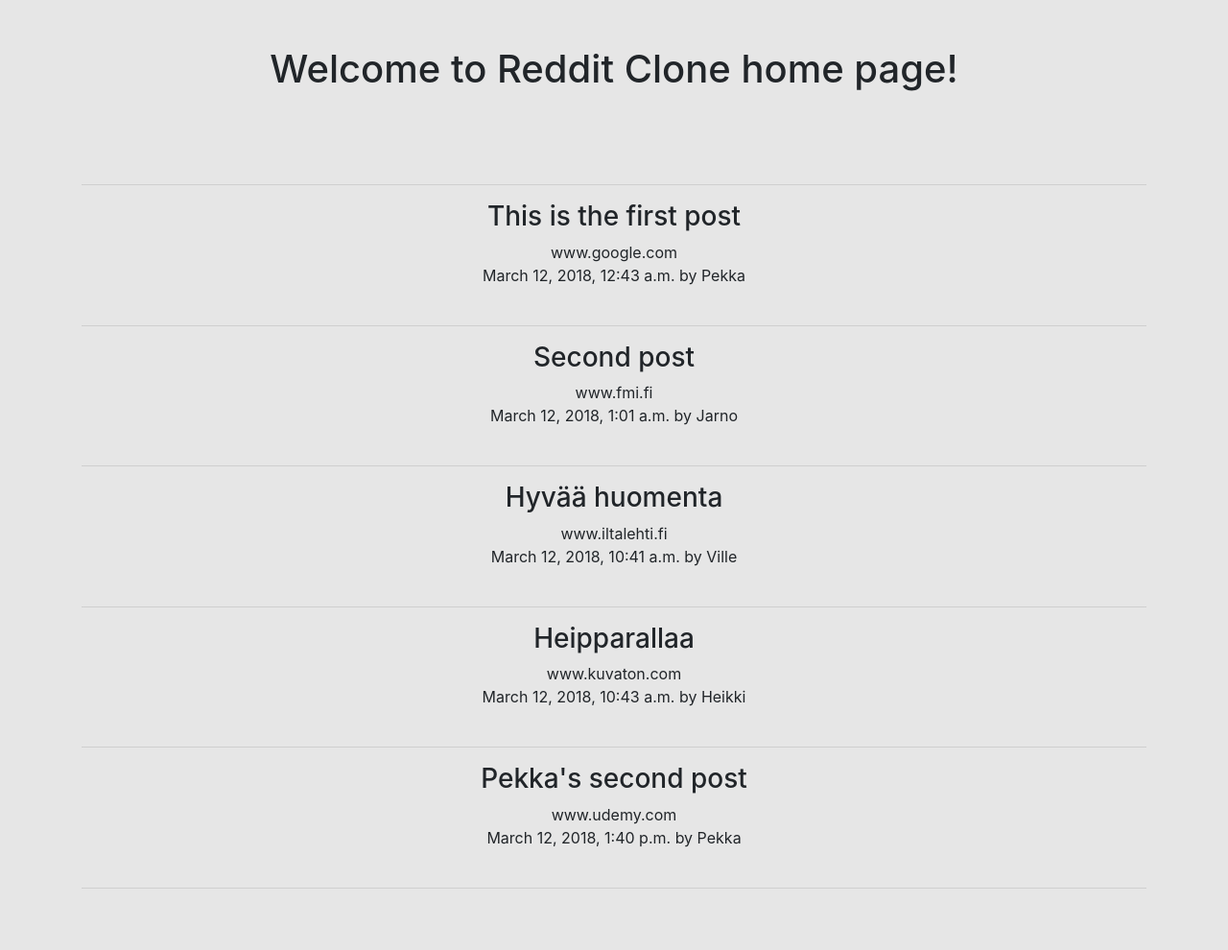
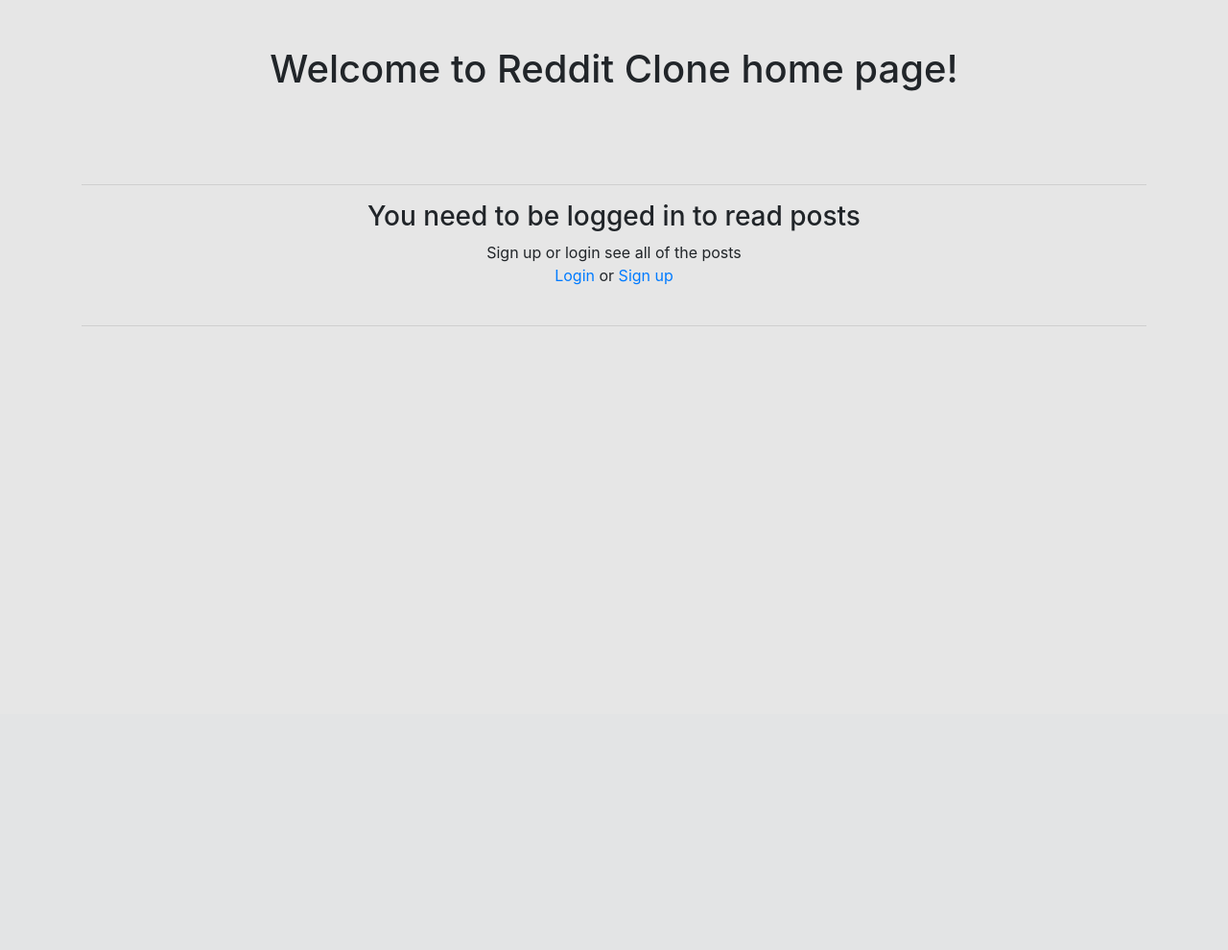
Before and after one commit to AtteYM/Django-website, a Django app: page / in a window 1280 px wide. Shown: the part 56-1046 px from the top of the page at 96% size. After the commit the page ends 396 px from the top, so only its background shows below. Run offline with Django 3.2, Linux system fonts and the light colour scheme; data comes from the database, SQL or seed files in the repository; both versions use the stored data as it was after the commit; some libraries are stand-ins or nearby versions.

Commit message:
Post ordering and bug fix
Added orderin first by votes and then by date. Fixed bug that logged out when trying to submit post.

```diff
--- a/djangoreddit/posts/templates/posts/home.html
+++ b/djangoreddit/posts/templates/posts/home.html
@@ -8,6 +8,8 @@
 <br/>
 
 <div class="container text-center">
+
+  {% if user.is_authenticated %}
   <hr />
   {% for post in posts.all %}
   <h3>{{ post.title }}</h3>
@@ -18,6 +20,19 @@
   <br/>
   <hr />
   {% endfor %}
+  {% else %}
+  <hr />
+  <h3>You need to be logged in to read posts</h3>
+  Sign up or login see all of the posts
+  <br/>
+  <a href="accounts/login">Login</a>
+  or
+  <a href="accounts/signup">Sign up</a>
+  <br/>
+  <br/>
+  <hr />
+  {% endif %}
+
 </div>
 
 {% endblock %}
--- a/djangoreddit/posts/views.py
+++ b/djangoreddit/posts/views.py
@@ -22,5 +22,5 @@ def create(request):
         return render(request, 'posts/create.html')
 
 def home(request):
-    posts = Post.objects.order_by('votes_total')
+    posts = Post.objects.order_by('votes_total', '-pub_date')
     return render(request, 'posts/home.html', {'posts':posts})
--- a/djangoreddit/templates/base.html
+++ b/djangoreddit/templates/base.html
@@ -33,7 +33,7 @@
             </li>
             <form id="logout" method="POST" action="{% url 'accounts:logout' %}">
               {% csrf_token %}
-              <input type="hidden"
+              <input type="hidden">
             </form>
           </ul>
           {% else %}
```
Also changed, not shown: djangoreddit/db.sqlite3.
